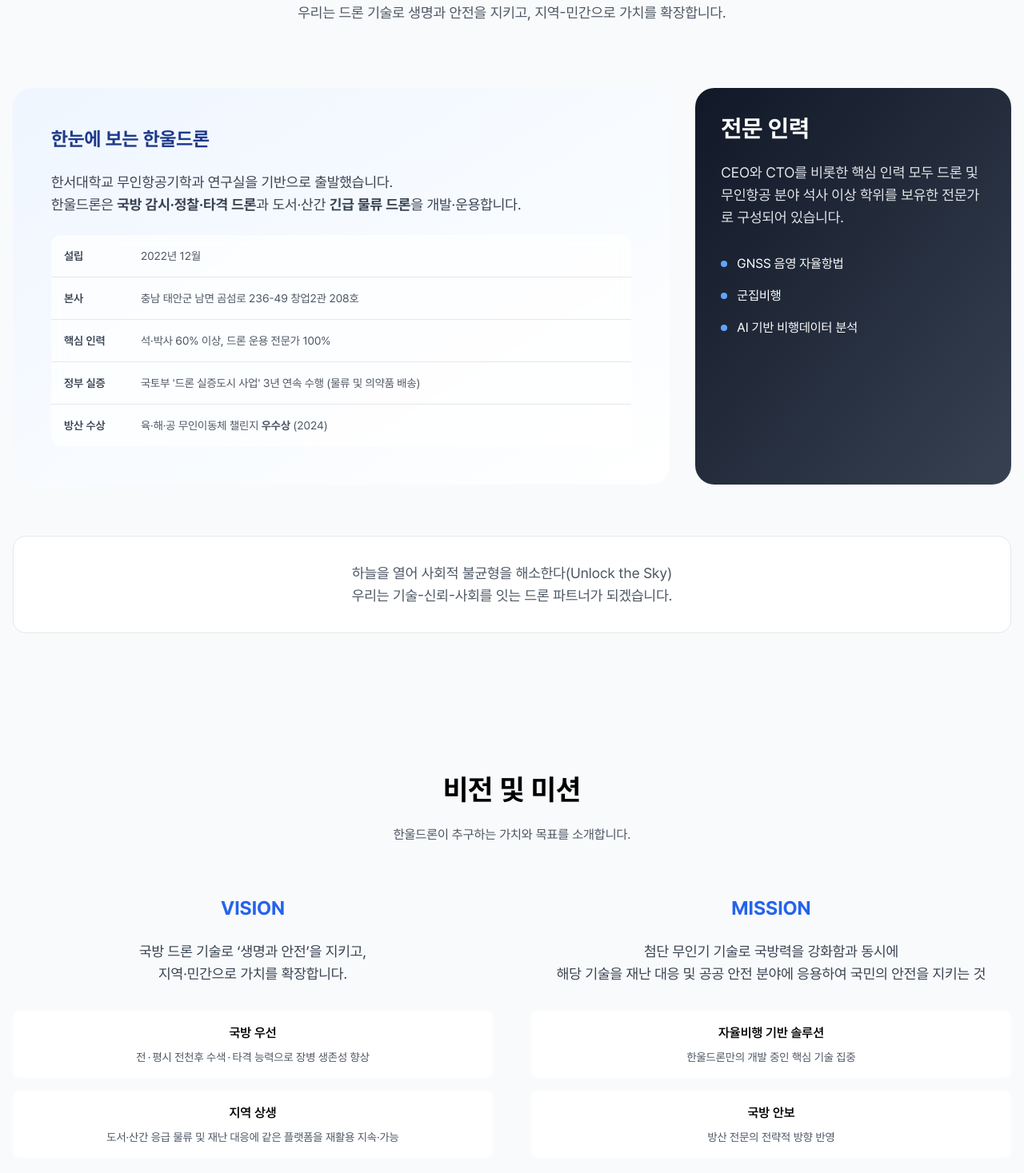
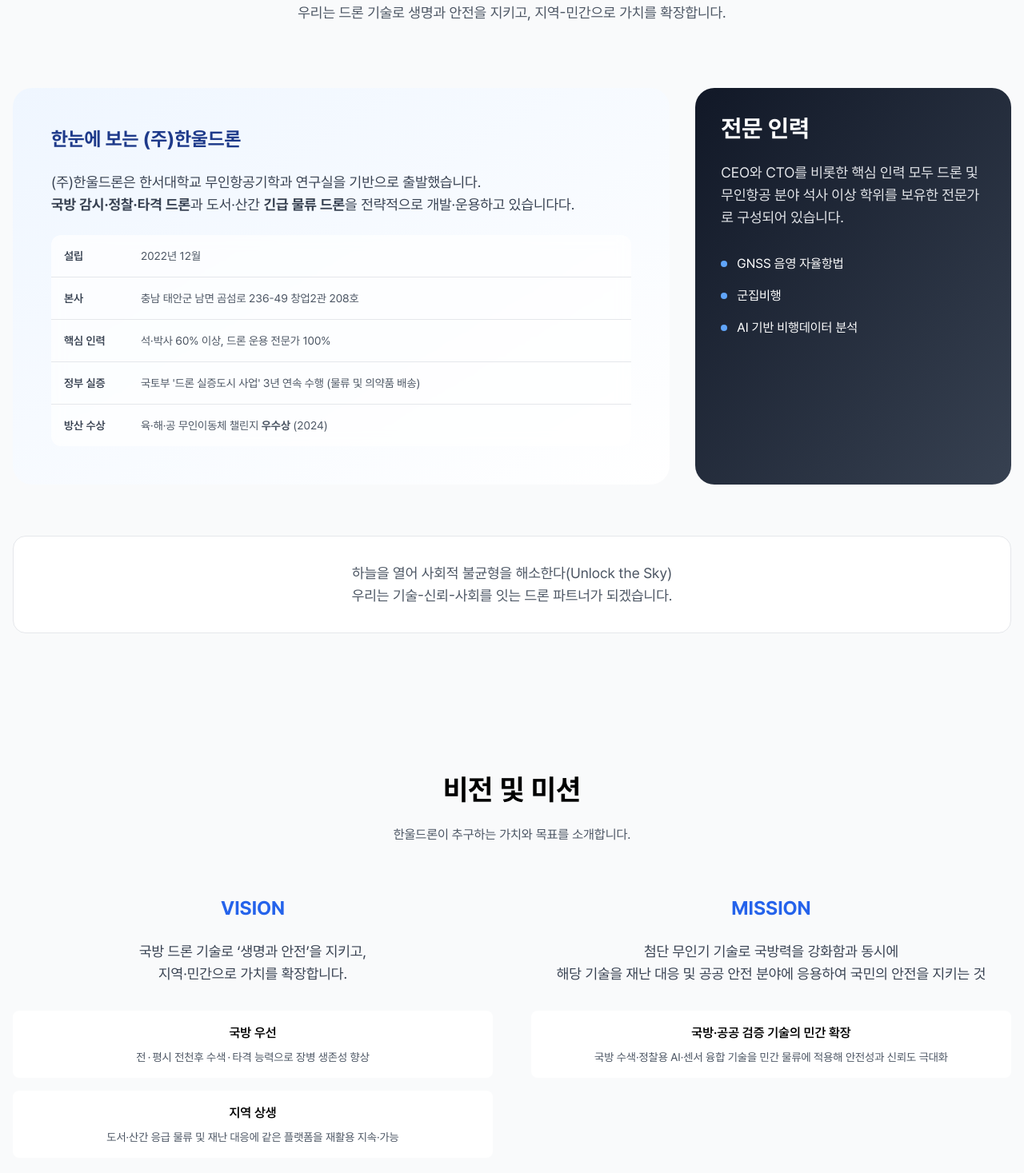
Before and after one commit to For-safe-drone-operations/hanuldrone-homepage, a Next.js app: page / in a window 1280 px wide. Shown: the part 1058-2525 px from the top of the page at 80% size. Built offline with nearby package versions, Linux system fonts and the light colour scheme.

Commit message:
변경 확인용.ts
미션비전 변경

```diff
--- a/siteConfig.ts
+++ b/siteConfig.ts
@@ -18,9 +18,9 @@
         '(주)한울드론은 국방·공공 드론 솔루션을 혁신하는 테크 스타트업입니다. \n 우리는 드론 기술로 생명과 안전을 지키고, 지역-민간으로 가치를 확장합니다.',
       cards: {
         technology: {
-          title: '한눈에 보는 한울드론',
+          title: '한눈에 보는 (주)한울드론',
           description:
-            '한서대학교 무인항공기학과 연구실을 기반으로 출발했습니다.\n 한울드론은 **국방 감시·정찰·타격 드론**과 도서·산간 **긴급 물류 드론**을 개발·운용합니다.',
+            '(주)한울드론은 한서대학교 무인항공기학과 연구실을 기반으로 출발했습니다.\n **국방 감시·정찰·타격 드론**과 도서·산간 **긴급 물류 드론**을 전략적으로 개발·운용하고 있습니다다.',
         },
         professionals: {
           title: '전문 인력',
@@ -81,12 +81,8 @@
           '첨단 무인기 기술로 국방력을 강화함과 동시에\n해당 기술을 재난 대응 및 공공 안전 분야에 응용하여 국민의 안전을 지키는 것',
         features: [
           {
-            title: '자율비행 기반 솔루션',
-            description: '한울드론만의 개발 중인 핵심 기술 집중',
-          },
-          {
-            title: '국방 안보',
-            description: '방산 전문의 전략적 방향 반영',
+            title: '국방·공공 검증 기술의 민간 확장',
+            description: '국방 수색·정찰용 AI·센서 융합 기술을 민간 물류에 적용해 안전성과 신뢰도 극대화',
           },
         ],
       },
```
